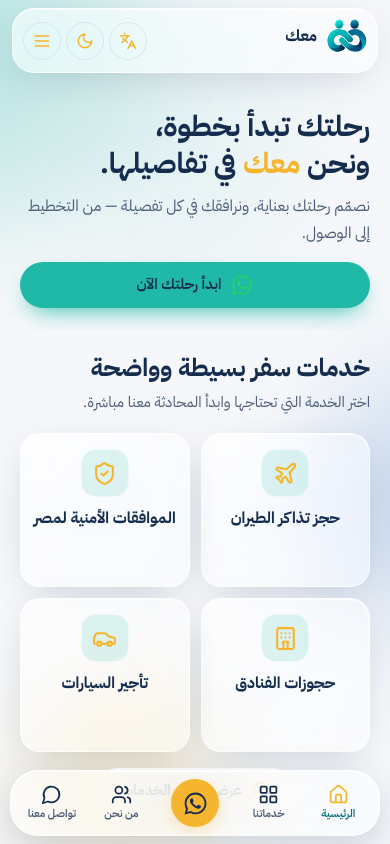
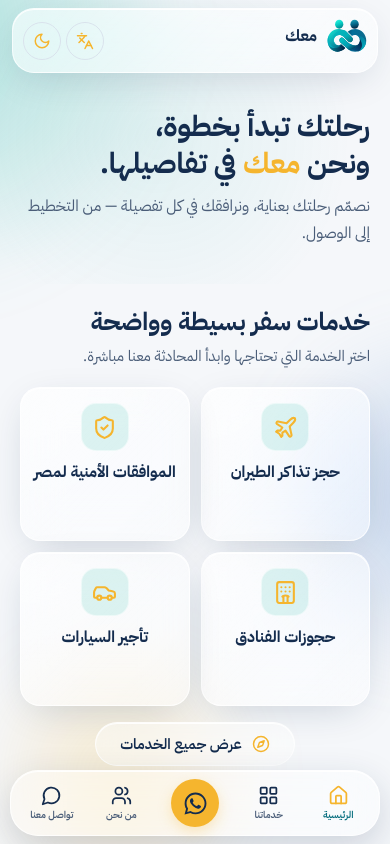
Before and after one commit to khwy1d/Maak, a React (Vite) app: page / in a window 390 px wide. Shown: the top 844 px of the page. Built offline with nearby package versions, Linux system fonts and the light colour scheme.

Commit message:
Refine mobile navigation and hide redundant mobile content

```diff
--- a/src/styles/global.css
+++ b/src/styles/global.css
@@ -712,3 +712,23 @@ body { background: transparent; }
 @media (min-width: 640px) and (max-width: 767px) {
   .services { grid-template-columns: repeat(3, minmax(0, 1fr)); }
 }
+
+
+/* Mobile review refinements */
+@media (max-width: 767px) {
+  .menu-btn { display: none !important; }
+  .hero .hero-start { display: none !important; }
+  .page-hero .lead { display: none !important; }
+  .home-contact-cta { display: none !important; }
+  .mobile-dock {
+    border-color: var(--glass-border);
+    background: var(--glass);
+  }
+  .mobile-dock .dock-primary {
+    color: var(--c-navy);
+    background: var(--c-gold);
+  }
+  .mobile-dock .dock-primary svg { color: var(--c-navy); }
+  .mobile-dock a { font-size: clamp(.58rem, 2.5vw, .7rem); }
+  .mobile-dock a span { white-space: nowrap; }
+}
```
